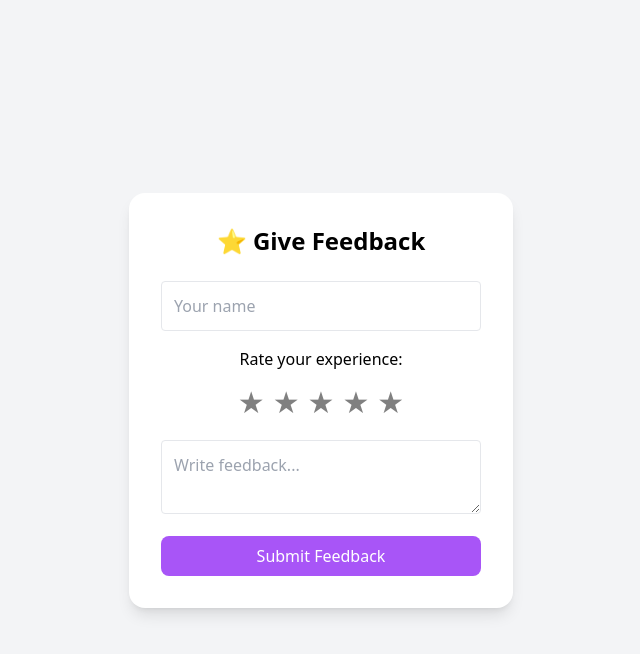
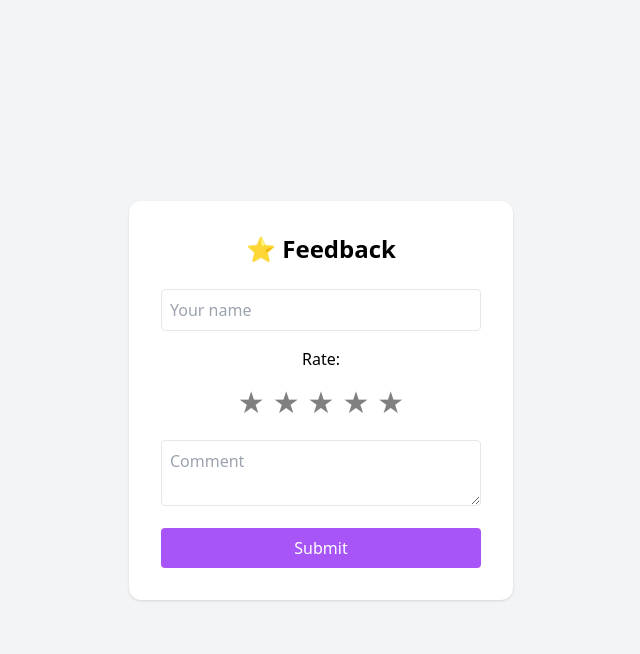
Before and after one commit to SanjanaKShetty/mess-management-system, a Flask app: page /feedback in a window 1280 px wide. Shown: the top 654 px of the page, without its empty margins (319-959 px from the left). Run offline with Flask 3, Linux system fonts and the light colour scheme; some libraries are stand-ins or nearby versions.

Commit message:
FINAL FIX

```diff
--- a/app.py
+++ b/app.py
@@ -3,33 +3,31 @@ import sqlite3
 
 app = Flask(__name__)
 
-# 🔹 DB CONNECTION FUNCTION
+# DB
 def get_db():
     conn = sqlite3.connect("database.db")
-    conn.row_factory = sqlite3.Row
     return conn
 
-
-# 🔹 CREATE TABLES (RUN ON START)
+# INIT DB
 def init_db():
     conn = get_db()
     cursor = conn.cursor()
 
     cursor.execute("""
-        CREATE TABLE IF NOT EXISTS responses (
-            id INTEGER PRIMARY KEY AUTOINCREMENT,
-            name TEXT,
-            status TEXT
-        )
+    CREATE TABLE IF NOT EXISTS responses (
+        id INTEGER PRIMARY KEY AUTOINCREMENT,
+        name TEXT,
+        status TEXT
+    )
     """)
 
     cursor.execute("""
-        CREATE TABLE IF NOT EXISTS feedback (
-            id INTEGER PRIMARY KEY AUTOINCREMENT,
-            name TEXT,
-            rating INTEGER,
-            comment TEXT
-        )
+    CREATE TABLE IF NOT EXISTS feedback (
+        id INTEGER PRIMARY KEY AUTOINCREMENT,
+        name TEXT,
+        rating INTEGER,
+        comment TEXT
+    )
     """)
 
     conn.commit()
@@ -37,79 +35,62 @@ def init_db():
 
 init_db()
 
-
-# 🔹 HOME PAGE
+# HOME
 @app.route("/")
 def home():
     return render_template("dashboard.html")
 
-
-# 🔹 SUBMIT MEAL
+# SUBMIT MEAL
 @app.route("/submit", methods=["POST"])
 def submit():
     name = request.form.get("name")
     status = request.form.get("status")
 
     conn = get_db()
-    conn.execute(
-        "INSERT INTO responses (name, status) VALUES (?, ?)",
-        (name, status)
-    )
+    conn.execute("INSERT INTO responses (name, status) VALUES (?, ?)", (name, status))
     conn.commit()
     conn.close()
 
     return redirect("/")
 
-
-# 🔹 FEEDBACK PAGE
+# FEEDBACK PAGE
 @app.route("/feedback")
 def feedback():
     return render_template("feedback.html")
 
-
-# 🔹 SUBMIT FEEDBACK
+# SUBMIT FEEDBACK
 @app.route("/submit_feedback", methods=["POST"])
 def submit_feedback():
     name = request.form.get("name")
     rating = request.form.get("rating")
     comment = request.form.get("comment")
 
-    # 🚨 IMPORTANT FIX
-    if not rating:
-        return "Please select rating!"
+    print("DEBUG:", name, rating, comment)  # 🔥 IMPORTANT
+
+    if rating is None or rating == "":
+        return "ERROR: Rating not selected"
 
     conn = get_db()
     conn.execute(
         "INSERT INTO feedback (name, rating, comment) VALUES (?, ?, ?)",
-        (name, rating, comment)
+        (name, int(rating), comment)
     )
     conn.commit()
     conn.close()
 
     return redirect("/admin")
 
-
-# 🔹 ADMIN PAGE
+# ADMIN
 @app.route("/admin")
 def admin():
     conn = get_db()
 
-    eating = conn.execute(
-        "SELECT COUNT(*) FROM responses WHERE status='yes'"
-    ).fetchone()[0]
+    eating = conn.execute("SELECT COUNT(*) FROM responses WHERE status='yes'").fetchone()[0]
+    not_eating = conn.execute("SELECT COUNT(*) FROM responses WHERE status='no'").fetchone()[0]
 
-    not_eating = conn.execute(
-        "SELECT COUNT(*) FROM responses WHERE status='no'"
-    ).fetchone()[0]
+    feedbacks = conn.execute("SELECT name, rating, comment FROM feedback").fetchall()
 
-    feedbacks = conn.execute(
-        "SELECT name, rating, comment FROM feedback"
-    ).fetchall()
-
-    avg = conn.execute(
-        "SELECT AVG(rating) FROM feedback"
-    ).fetchone()[0]
-
+    avg = conn.execute("SELECT AVG(rating) FROM feedback").fetchone()[0]
     avg_rating = round(avg, 1) if avg else 0
 
     conn.close()
@@ -122,7 +103,5 @@ def admin():
         avg_rating=avg_rating
     )
 
-
-# 🔹 RUN
 if __name__ == "__main__":
     app.run(debug=True)
--- a/templates/feedback.html
+++ b/templates/feedback.html
@@ -6,11 +6,11 @@
 
     <style>
         .star {
+            font-size: 30px;
             cursor: pointer;
-            font-size: 30px;
             color: gray;
         }
-        .star.selected {
+        .active {
             color: gold;
         }
     </style>
@@ -18,39 +18,32 @@
 
 <body class="bg-gray-100 flex justify-center items-center h-screen">
 
-<div class="bg-white p-8 rounded-2xl shadow-lg w-96">
+<div class="bg-white p-8 rounded-xl shadow w-96">
 
-    <h2 class="text-2xl font-bold text-center mb-6">
-        ⭐ Give Feedback
-    </h2>
+    <h2 class="text-2xl font-bold text-center mb-6">⭐ Feedback</h2>
 
     <form action="/submit_feedback" method="POST">
 
-        <!-- Name -->
         <input type="text" name="name" placeholder="Your name"
-            class="w-full p-3 border rounded mb-4" required>
+            class="w-full p-2 border rounded mb-4" required>
 
-        <!-- Stars -->
-        <div class="text-center mb-4">
-            <p class="mb-2 font-medium">Rate your experience:</p>
+        <p class="text-center mb-2">Rate:</p>
 
-            <div id="stars" class="flex justify-center gap-2">
-                <span class="star" data-value="1">★</span>
-                <span class="star" data-value="2">★</span>
-                <span class="star" data-value="3">★</span>
-                <span class="star" data-value="4">★</span>
-                <span class="star" data-value="5">★</span>
-            </div>
-
-            <input type="hidden" name="rating" id="rating" required>
+        <div class="flex justify-center gap-2 mb-4">
+            <span class="star" onclick="setRating(1)">★</span>
+            <span class="star" onclick="setRating(2)">★</span>
+            <span class="star" onclick="setRating(3)">★</span>
+            <span class="star" onclick="setRating(4)">★</span>
+            <span class="star" onclick="setRating(5)">★</span>
         </div>
 
-        <!-- Comment -->
-        <textarea name="comment" placeholder="Write feedback..."
-            class="w-full p-3 border rounded mb-4"></textarea>
+        <input type="hidden" name="rating" id="rating">
 
-        <button class="w-full bg-purple-500 text-white py-2 rounded-lg hover:bg-purple-600">
-            Submit Feedback
+        <textarea name="comment" placeholder="Comment"
+            class="w-full p-2 border rounded mb-4"></textarea>
+
+        <button class="w-full bg-purple-500 text-white p-2 rounded">
+            Submit
         </button>
 
     </form>
@@ -58,21 +51,15 @@
 </div>
 
 <script>
-const stars = document.querySelectorAll('.star');
-const ratingInput = document.getElementById('rating');
+function setRating(value) {
+    document.getElementById("rating").value = value;
 
-stars.forEach(star => {
-    star.addEventListener('click', () => {
-        const value = star.getAttribute('data-value');
-        ratingInput.value = value;
-
-        stars.forEach(s => s.classList.remove('selected'));
-
-        for (let i = 0; i < value; i++) {
-            stars[i].classList.add('selected');
-        }
+    let stars = document.querySelectorAll(".star");
+    stars.forEach((s, i) => {
+        if (i < value) s.classList.add("active");
+        else s.classList.remove("active");
     });
-});
+}
 </script>
 
 </body>
```
